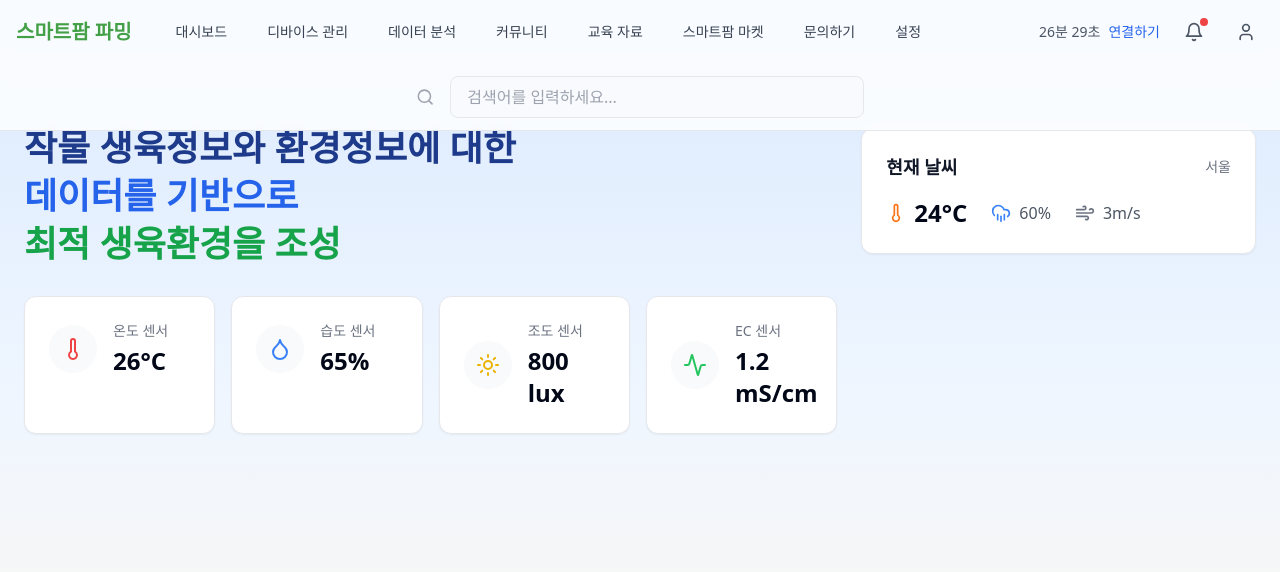
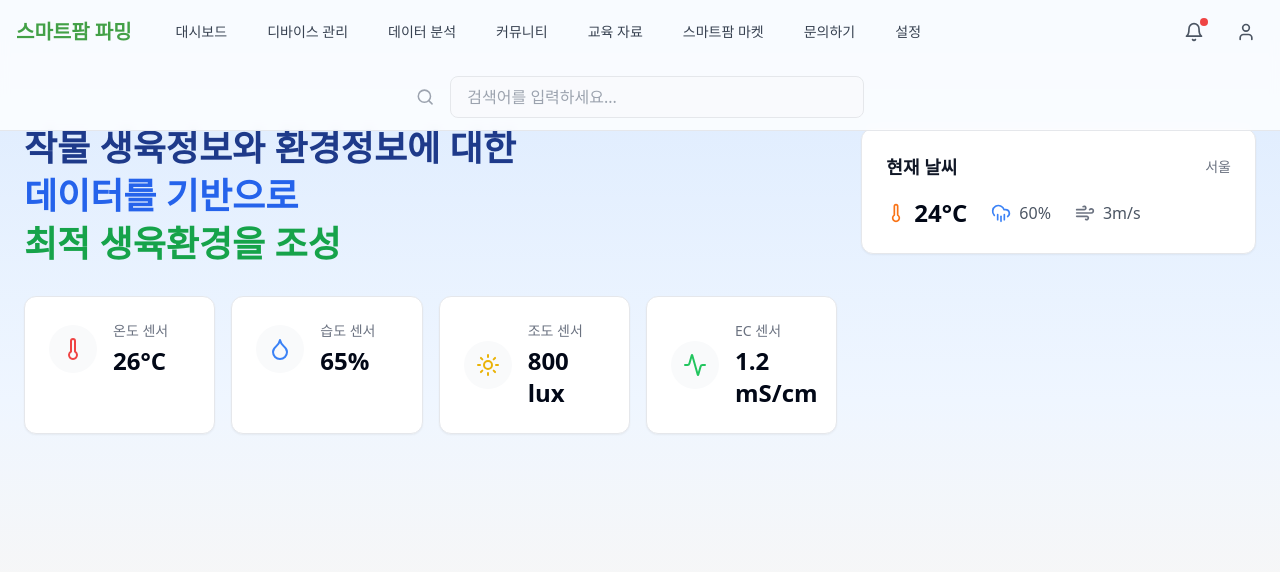
Before and after one commit to nCrom/smart-farm-hub, a React (Vite) app: page / in a window 1280 px wide. Shown: the top 572 px of the page. Built offline with nearby package versions, Linux system fonts and the light colour scheme; a web font is replaced by a local one.

Commit message:
Remove unnecessary code
The prompt requested the removal of a section of code.  No further details were provided.

```diff
--- a/src/components/layout/Header.tsx
+++ b/src/components/layout/Header.tsx
@@ -50,10 +50,6 @@ export function Header({
               </div>
             </div>
             <div className="flex items-center gap-4">
-              <div className="text-sm text-gray-600">
-                26분 29초
-                <span className="ml-2 text-blue-600">연결하기</span>
-              </div>
               <button className="p-2 hover:bg-gray-100 rounded-full transition-all relative">
                 <Bell className="w-5 h-5 text-gray-600" />
                 <span className="absolute top-1 right-1 w-2 h-2 bg-red-500 rounded-full"></span>
```
